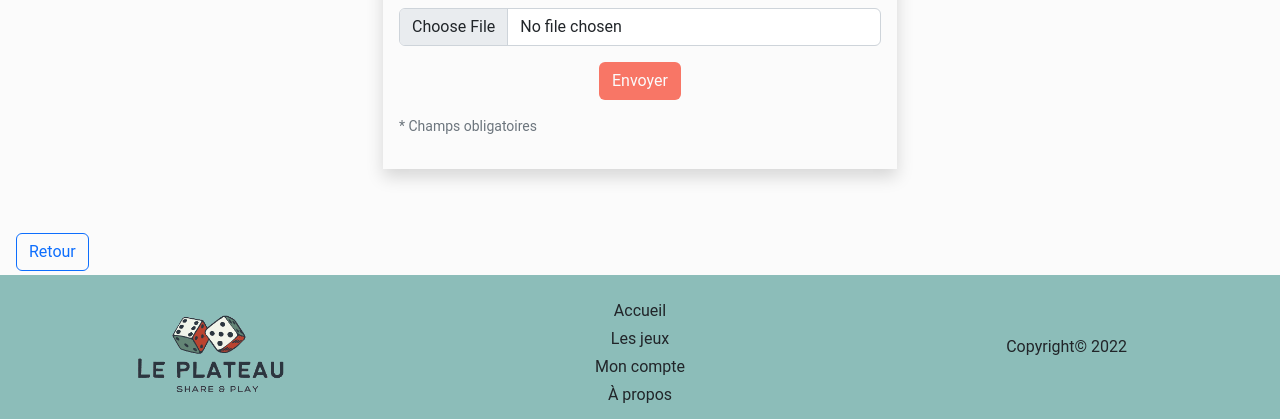
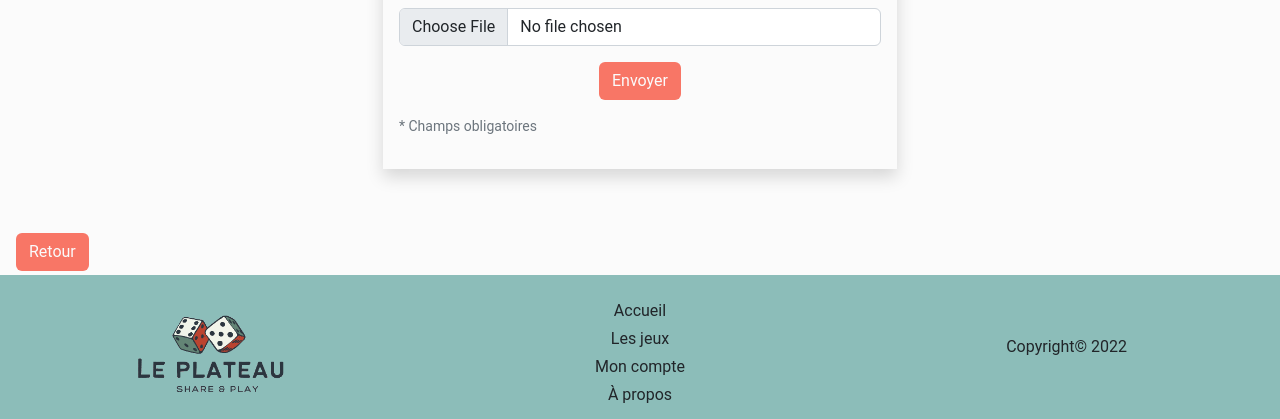
Before and after one commit to WildCodeSchool/2022_09_PHP_Lyon_Le_plateau, a PHP site: template src/View/Game/addPublic.html.twig in a window 1280 px wide. Shown: the part 712-1131 px from the top of the page. Run offline with PHP 8.4, Linux system fonts and the light colour scheme; the template is opened without the code that fills it, so the values that code supplies are empty; some libraries are stand-ins or nearby versions.

Commit message:
add of a last tomato button

```diff
--- a/src/View/Game/addPublic.html.twig
+++ b/src/View/Game/addPublic.html.twig
@@ -5,6 +5,6 @@
 	<h3 class="text-center">Renseigner les informations du jeu</h3>
 	{% include 'Game/_formPublic.html.twig' %}
 	<div>
-		<a class="btn btn-outline-primary ms-3 mb-1" href="/users/show">Retour</a>
+		<a class="btn tomatoButton ms-3 mb-1" href="/users/show">Retour</a>
 	</div>
 {% endblock %}
--- a/src/View/Game/editPublic.html.twig
+++ b/src/View/Game/editPublic.html.twig
@@ -5,6 +5,6 @@
 	<h3 class="text-center">{{ game.name }}</h3>
 	{% include 'Game/_formPublic.html.twig' %}
 	<div>
-		<a class="btn btn-outline-primary ms-3 mb-1" href="/users/show">Retour</a>
+		<a class="btn tomatoButton ms-3 mb-1" href="/users/show">Retour</a>
 	</div>
 {% endblock %}
```
